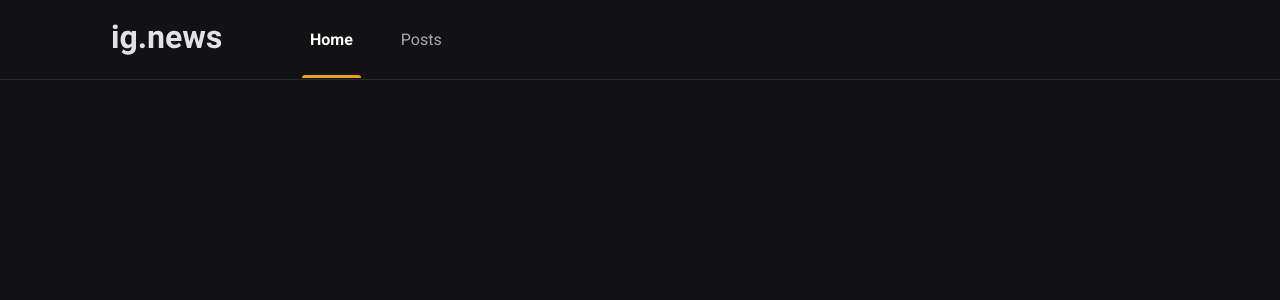
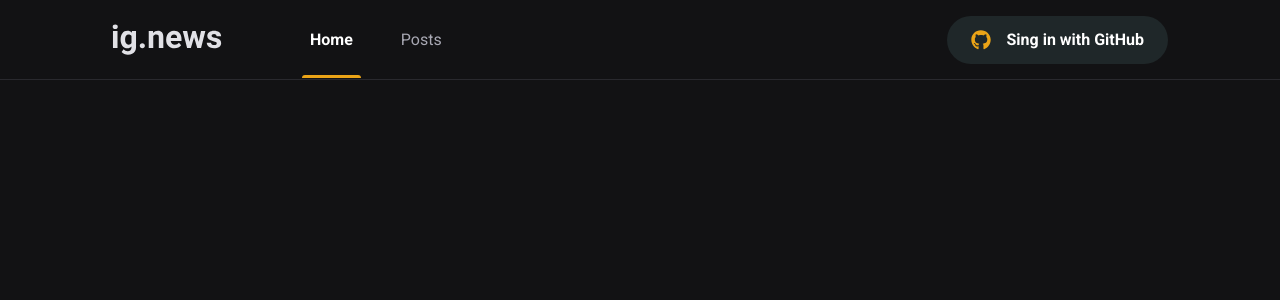
Before and after one commit to tiagords/ignews-web, a Next.js app: page / in a window 1280 px wide. Shown: the top 300 px of the page. Built offline with nearby package versions, Linux system fonts and the light colour scheme.

Commit message:
Add Component: SignInButton

```diff
--- a/package.json
+++ b/package.json
@@ -11,6 +11,7 @@
     "next": "10.1.3",
     "react": "17.0.2",
     "react-dom": "17.0.2",
+    "react-icons": "^4.2.0",
     "sass": "^1.32.10"
   },
   "devDependencies": {
--- a/src/components/Header/index.tsx
+++ b/src/components/Header/index.tsx
@@ -1,3 +1,5 @@
+import { SignInButton } from "../SignInButton";
+
 import styles from "./styles.module.scss";
 
 export function Header() {
@@ -11,6 +13,8 @@
           </a>
           <a href="#">Posts</a>
         </nav>
+
+        <SignInButton />
       </div>
     </header>
   );
--- a/src/components/Header/styles.module.scss
+++ b/src/components/Header/styles.module.scss
@@ -50,5 +50,9 @@
         }
       }
     }
+
+    button {
+      margin-left: auto;
+    }
   }
 }
--- /dev/null
+++ b/src/components/SignInButton/index.tsx
@@ -0,0 +1,20 @@
+import { FaGithub } from "react-icons/fa";
+import { FiX } from "react-icons/fi";
+import styles from "./styles.module.scss";
+
+export function SignInButton() {
+  const isUserLoggedIn = false;
+
+  return isUserLoggedIn ? (
+    <button className={styles.signInButton} type="button">
+      <FaGithub color="#04D361" />
+      usernamehere
+      <FiX color="#737380" className={styles.closeIcon} />
+    </button>
+  ) : (
+    <button className={styles.signInButton} type="button">
+      <FaGithub color="#EBA417" />
+      Sing in with GitHub
+    </button>
+  );
+}
--- /dev/null
+++ b/src/components/SignInButton/styles.module.scss
@@ -0,0 +1,30 @@
+.signInButton {
+  height: 3rem;
+  border-radius: 3rem;
+  background-color: var(--gray-850);
+  border: 0;
+  padding: 0 1.5rem;
+  display: flex;
+  align-items: center;
+  justify-content: center;
+  color: var(--white);
+  font-weight: bold;
+  transition: filter 0.2s;
+
+  &:hover {
+    filter: brightness(0.8);
+  }
+
+  svg {
+    width: 20px;
+    height: 20px;
+
+    &:first-child {
+      margin-right: 1rem;
+    }
+
+    &.closeIcon {
+      margin-left: 1rem;
+    }
+  }
+}
--- a/src/styles/global.scss
+++ b/src/styles/global.scss
@@ -10,6 +10,7 @@
   --gray-100: #e1e1e6;
   --gray-300: #a8a8b3;
   --gray-800: #29292e;
+  --gray-850: #1f2729;
   --gray-900: #121214;
 
   --cyan-500: #61dcfb;
```
Also changed, not shown: 1 other file (tests, documents, lock files or other folders).
